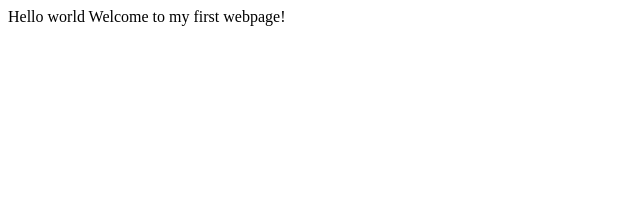
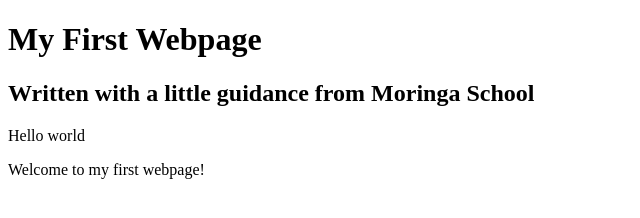
Before and after one commit to DavidNganga/my-first-webpage, a plain HTML site: page my-first-webpage.html in a window 1280 px wide. Shown: the whole page, without its empty margins (0-640 px from the left). Drawn offline with Linux system fonts and the light colour scheme.

Commit message:
add-header-block-elements

```diff
--- a/my-first-webpage.html
+++ b/my-first-webpage.html
@@ -4,7 +4,10 @@
   <title>My fist webpage!</title>
 </head>
 <body>
-  Hello world
-    Welcome to my first webpage!
+    <h1>My First Webpage</h1>
+    <h2>Written with a little guidance from Moringa School</h2>
+
+    <p>Hello world</p>
+    <p>Welcome to my first webpage!</p>
 </body>
 </html>
```
